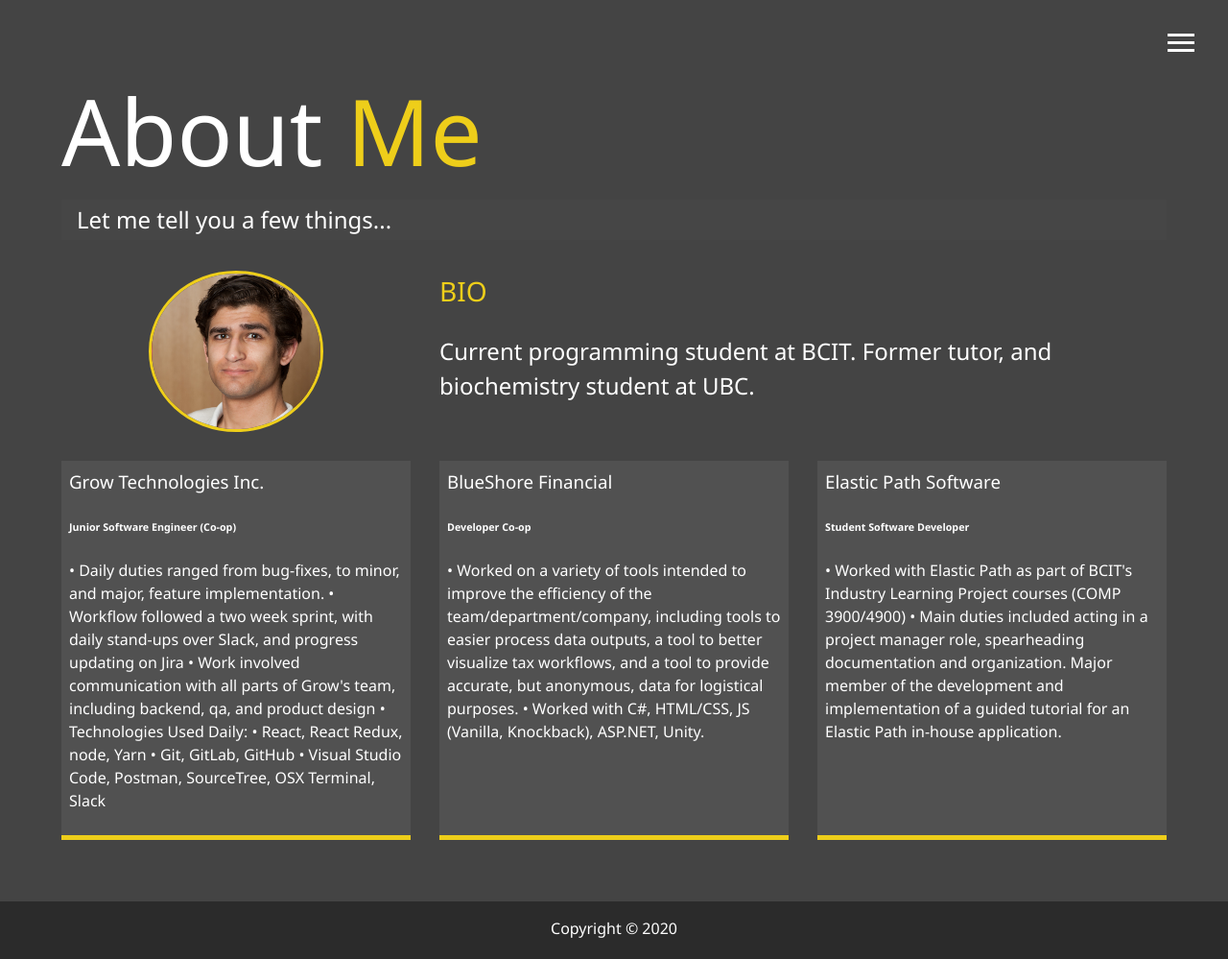
After one commit to Jeffery-Wasty/PersonalWebsite, a PHP site: page /dist/about.html in a window 1280 px wide. The commit adds this page. Shown: the whole page at 96% size. Run offline with PHP 8.4, Linux system fonts and the light colour scheme; some libraries are stand-ins or nearby versions.

Commit message:
Added About Me page (mostly)

```diff
--- /dev/null
+++ b/dist/about.html
@@ -0,0 +1,106 @@
+<!DOCTYPE html>
+<html lang="en">
+  <head>
+    <meta charset="UTF-8" />
+    <meta name="viewport" content="width=device-width, initial-scale=1.0" />
+    <link rel="stylesheet" href="css/main.css" />
+    <link
+      rel="stylesheet"
+      href="https://use.fontawesome.com/releases/v5.2.0/css/all.css"
+    />
+    <title>Jeffery Wasty</title>
+  </head>
+  <body>
+    <header>
+      <div class="menu-btn">
+        <div class="btn-line"></div>
+        <div class="btn-line"></div>
+        <div class="btn-line"></div>
+      </div>
+      <nav class="menu">
+        <div class="menu-branding">
+          <div class="portrait"></div>
+        </div>
+        <ul class="menu-nav">
+          <li class="nav-item">
+            <a href="index.html" class="nav-link">Home</a>
+          </li>
+          <li class="nav-item current">
+            <a href="about.html" class="nav-link">About Me</a>
+          </li>
+          <li class="nav-item">
+            <a href="work.html" class="nav-link">My Work</a>
+          </li>
+          <li class="nav-item">
+            <a href="contact.html" class="nav-link">Contact Me</a>
+          </li>
+        </ul>
+      </nav>
+    </header>
+    <main id="about">
+      <h1 class="lg-heading">About <span class="text-secondary">Me</span></h1>
+      <h2 class="sm-heading">
+        Let me tell you a few things...
+      </h2>
+      <div class="about-info">
+        <img
+          src="img/portrait_small.jpg"
+          alt="Jeffery Wasty"
+          class="bio-image"
+        />
+
+        <div class="bio">
+          <h3 class="text-secondary">BIO</h3>
+          <p>
+            Current programming student at BCIT. Former tutor, and biochemistry
+            student at UBC.
+          </p>
+        </div>
+
+        <div class="job job-1">
+          <h3>Grow Technologies Inc.</h3>
+          <h6>Junior Software Engineer (Co-op)</h6>
+          <p>
+            • Daily duties ranged from bug-fixes, to minor, and major, feature
+            implementation.&nbsp;• Workflow followed a two week sprint, with
+            daily stand-ups over Slack, and progress updating on Jira&nbsp;•
+            Work involved communication with all parts of Grow's team, including
+            backend, qa, and product design&nbsp;• Technologies Used
+            Daily:&nbsp;• React, React Redux, node, Yarn&nbsp;• Git, GitLab,
+            GitHub&nbsp;• Visual Studio Code, Postman, SourceTree, OSX Terminal,
+            Slack
+          </p>
+        </div>
+
+        <div class="job job-2">
+          <h3>BlueShore Financial</h3>
+          <h6>Developer Co-op</h6>
+          <p>
+            • Worked on a variety of tools intended to improve the efficiency of
+            the team/department/company, including tools to easier process data
+            outputs, a tool to better visualize tax workflows, and a tool to
+            provide accurate, but anonymous, data for logistical
+            purposes.&nbsp;• Worked with C#, HTML/CSS, JS (Vanilla, Knockback),
+            ASP.NET, Unity.
+          </p>
+        </div>
+
+        <div class="job job-3">
+          <h3>Elastic Path Software</h3>
+          <h6>Student Software Developer</h6>
+          <p>
+            • Worked with Elastic Path as part of BCIT's Industry Learning
+            Project courses (COMP 3900/4900)&nbsp;• Main duties included acting
+            in a project manager role, spearheading documentation and
+            organization. Major member of the development and implementation of
+            a guided tutorial for an Elastic Path in-house application.
+          </p>
+        </div>
+      </div>
+    </main>
+
+    <footer id="main-footer">Copyright &copy; 2020</footer>
+
+    <script src="js/main.js"></script>
+  </body>
+</html>
--- a/dist/css/main.css
+++ b/dist/css/main.css
@@ -177,7 +145,7 @@ header {
 
 main {
   padding: 4rem;
-  height: 100%; }
+  min-height: calc(100vh - 60px); }
   main .icons {
     margin-top: 1rem; }
     main .icons a {
@@ -189,3 +157,70 @@ main {
     overflow: hidden; }
     main#home h1 {
       margin-top: 20vh; }
+
+.about-info {
+  display: grid;
+  grid-gap: 30px;
+  grid-template-areas: 'bio-image bio bio' 'job1 job2 job3';
+  grid-template-columns: repeat(3, 1fr); }
+  .about-info .bio-image {
+    grid-area: bio-image;
+    margin: auto;
+    border-radius: 50%;
+    border: #eece1a 3px solid;
+    max-width: 50%; }
+  .about-info .bio {
+    grid-area: bio;
+    font-size: 1.5rem; }
+  .about-info .job1 {
+    grid-area: job1; }
+  .about-info .job2 {
+    grid-area: job2; }
+  .about-info .job3 {
+    grid-area: job3; }
+  .about-info .job {
+    background: #515151;
+    padding: 0.5rem;
+    border-bottom: #eece1a 5px solid; }
+
+#main-footer {
+  text-align: center;
+  padding: 1rem;
+  background: #2b2b2b;
+  color: #fff;
+  height: 60px; }
+
+@media screen and (max-width: 768px) {
+  main {
+    align-items: center;
+    text-align: center; }
+    main .lg-heading {
+      line-height: 1;
+      margin-bottom: 1rem; }
+  ul.menu-nav,
+  div.menu-branding {
+    float: none;
+    width: 100%;
+    min-height: 0; }
+    ul.menu-nav.show,
+    div.menu-branding.show {
+      transform: translate3d(0, 0, 0); }
+  .menu-nav {
+    height: 75vh;
+    transform: translate3d(-100%, 0, 0);
+    font-size: 24px; }
+  .menu-branding {
+    height: 25vh;
+    transform: translate3d(100%, 0, 0); }
+    .menu-branding .portrait {
+      background: url("../img/portrait.jpg");
+      background-size: cover;
+      width: 150px;
+      height: 150px; }
+  .about-info {
+    grid-template-areas: 'bioimage' 'bio' 'job1' 'job2' 'job3';
+    grid-template-columns: 1fr; } }
+
+@media screen and (max-width: 500px) {
+  main#home h1 {
+    margin-top: 10vh; } }
--- a/dist/index.html
+++ b/dist/index.html
@@ -26,13 +26,13 @@
             <a href="/" class="nav-link">Home</a>
           </li>
           <li class="nav-item">
-            <a href="/about.html" class="nav-link">About Me</a>
+            <a href="about.html" class="nav-link">About Me</a>
           </li>
           <li class="nav-item">
-            <a href="/work.html" class="nav-link">My Work</a>
+            <a href="work.html" class="nav-link">My Work</a>
           </li>
           <li class="nav-item">
-            <a href="/contact.html" class="nav-link">Contact Me</a>
+            <a href="contact.html" class="nav-link">Contact Me</a>
           </li>
         </ul>
       </nav>
--- a/scss/_config.scss
+++ b/scss/_config.scss
@@ -29,6 +29,15 @@ $background-opacity: 0.8;
   }
 }
 
+//  Set Text Color
+@function set-text-color($color) {
+  @if (lightness($color) > 40) {
+    @return #000;
+  } @else {
+    @return #fff;
+  }
+}
+
 // Media Query Mixins
 @mixin mediaSm {
   @media screen and (max-width: 500px) {
--- a/scss/_menu.scss
+++ b/scss/_menu.scss
@@ -11,7 +11,7 @@
     width: 28px;
     height: 3px;
     margin: 0 0 5px 0;
-    background: #fff;
+    background: set-text-color($primary-color);
 
     @include easeOut;
   }
@@ -118,7 +118,7 @@
     text-transform: uppercase;
     padding: 1rem 0;
     font-weight: 300;
-    color: #fff;
+    color: set-text-color($primary-color);
     text-decoration: none;
     @include easeOut;
 
--- a/scss/_mobile.scss
+++ b/scss/_mobile.scss
@@ -45,6 +45,17 @@
       height: 150px;
     }
   }
+
+  .about-info {
+    grid-template-areas:
+      'bioimage'
+      'bio'
+      'job1'
+      'job2'
+      'job3';
+
+    grid-template-columns: 1fr;
+  }
 }
 
 // Smartphones
--- a/scss/main.scss
+++ b/scss/main.scss
@@ -1,6 +1,5 @@
 @import 'config';
 @import 'menu';
-@import 'mobile';
 
 * {
   box-sizing: border-box;
@@ -9,7 +8,7 @@
 body {
   @include background;
   background-color: $primary-color;
-  color: #fff;
+  color: set-text-color($primary-color);
   height: 100%;
   margin: 0;
   font-family: 'Segoe UI', Tahoma, Geneva, Verdana, sans-serif;
@@ -35,7 +34,7 @@ h3 {
 }
 
 a {
-  color: #fff;
+  color: set-text-color($primary-color);
   text-decoration: none;
 }
 
@@ -51,7 +50,8 @@ header {
 
 main {
   padding: 4rem;
-  height: 100%;
+  // height: 100%;
+  min-height: calc(100vh - 60px);
 
   .icons {
     margin-top: 1rem;
@@ -72,3 +72,51 @@ main {
     }
   }
 }
+
+.about-info {
+  display: grid;
+  grid-gap: 30px;
+  grid-template-areas:
+    'bio-image bio bio'
+    'job1 job2 job3';
+  grid-template-columns: repeat(3, 1fr);
+
+  .bio-image {
+    grid-area: bio-image;
+    margin: auto;
+    border-radius: 50%;
+    border: $secondary-color 3px solid;
+    max-width: 50%;
+  }
+
+  .bio {
+    grid-area: bio;
+    font-size: 1.5rem;
+  }
+
+  .job1 {
+    grid-area: job1;
+  }
+  .job2 {
+    grid-area: job2;
+  }
+  .job3 {
+    grid-area: job3;
+  }
+
+  .job {
+    background: lighten($color: $primary-color, $amount: 5);
+    padding: 0.5rem;
+    border-bottom: $secondary-color 5px solid;
+  }
+}
+
+#main-footer {
+  text-align: center;
+  padding: 1rem;
+  background: darken($color: $primary-color, $amount: 10);
+  color: set-text-color($primary-color);
+  height: 60px;
+}
+
+@import 'mobile';
```
Also changed, not shown: other parts of dist/css/main.css (+0 -32 lines), dist/img/portrait_small.jpg.
